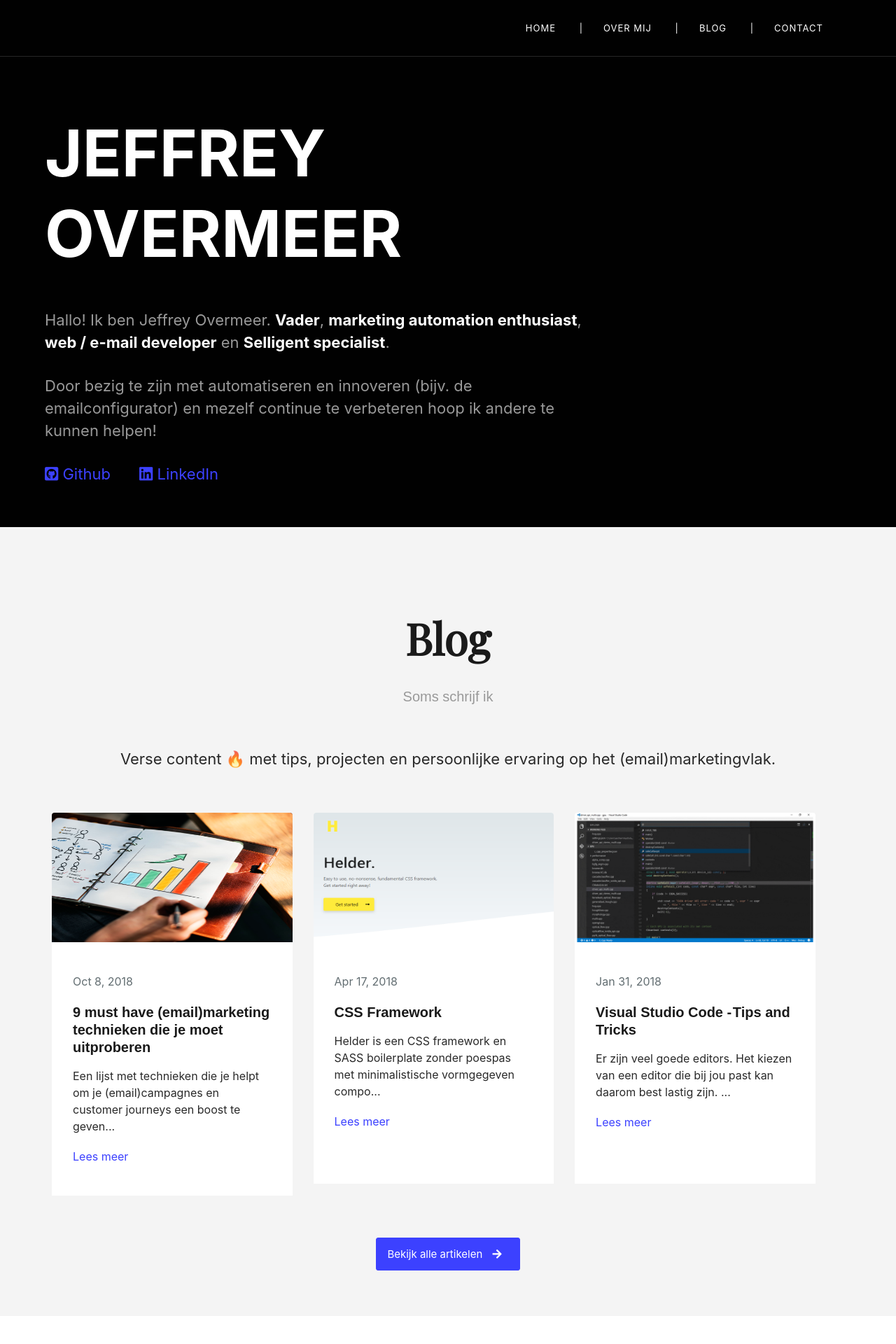
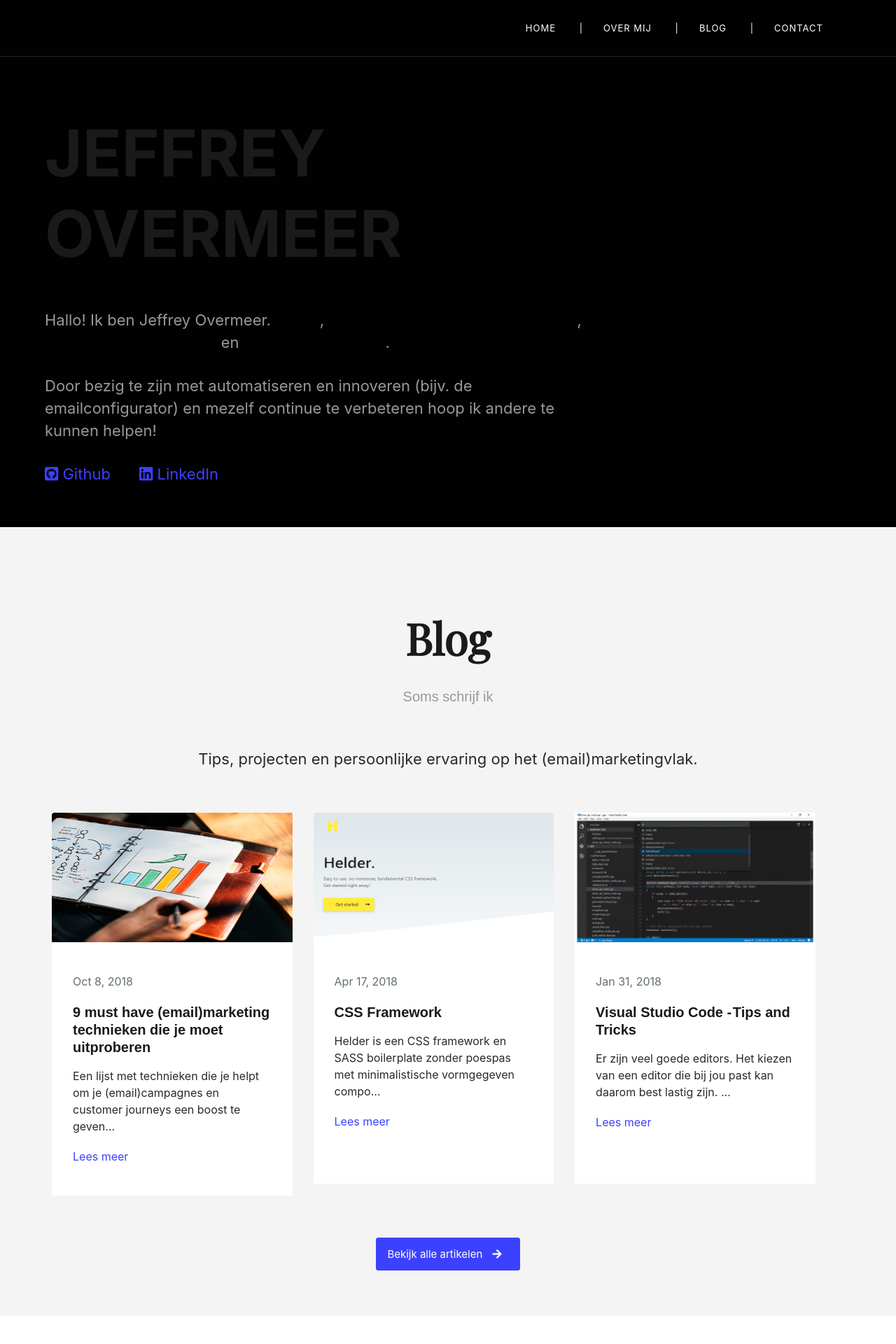
Before and after one commit to jeffrey-over/jeffrey-over.github.io, a Jekyll site: the page built from index.html, in a window 1280 px wide. Shown: the top 1920 px of the page at 70% size. Built offline with Jekyll 4.4.1, drawn with Linux system fonts in a browser that asks for light colours; nearby versions of some CDN libraries; some web fonts are replaced; library files that are not in the unit come from our copies; comment, search, counter and statistics services are not loaded; some of the changed text lies outside the part shown.

Commit message:
subtle design changes

```diff
--- a/_includes/footer.html
+++ b/_includes/footer.html
@@ -2,6 +2,7 @@
 <footer id="light">
 		<div class="container">
 			<section>
+				<!--
 				<div class="columns" style="border-top: 1px solid #eee;">
 					<div class="third column">
 
@@ -41,19 +41,19 @@
 	<div id="mce-responses" class="clear">
 		<div class="response" id="mce-error-response" style="display:none"></div>
 		<div class="response" id="mce-success-response" style="display:none"></div>
-	</div>    <!-- real people should not fill this in and expect good things - do not remove this or risk form bot signups-->
+	</div>
     <div style="position: absolute; left: -5000px;" aria-hidden="true"><input type="text" name="b_ccb85f8cfccbb802f131c6098_0c35ee9d53" tabindex="-1" value=""></div>
     <div class="clear"><input type="submit" value="Inschrijven" name="subscribe" id="mc-embedded-subscribe" class="button"></div>
     </div>
 </form>
 </div>
 <script type='text/javascript' src='//s3.amazonaws.com/downloads.mailchimp.com/js/mc-validate.js'></script><script type='text/javascript'>(function($) {window.fnames = new Array(); window.ftypes = new Array();fnames[0]='EMAIL';ftypes[0]='email';fnames[1]='FNAME';ftypes[1]='text';fnames[2]='LNAME';ftypes[2]='text';fnames[3]='ADDRESS';ftypes[3]='address';fnames[4]='PHONE';ftypes[4]='phone';}(jQuery));var $mcj = jQuery.noConflict(true);</script>
-<!--End mc_embed_signup-->
 
 
 					</div>
 				</div>
-				<div class="columns">
+			-->
+				<div class="columns text-center">
 					<div class="full column colofon">
 						<p>Gemaakt door Jeffrey Overmeer.</p>
 					</div>
--- a/_layouts/post.html
+++ b/_layouts/post.html
@@ -5,7 +5,7 @@
 
 <div id="intro-post" class="container has-full-width text-center">
 <div class="has-small-width" style="margin: 0 auto;">
-    <section class="text-center">
+    <section class="text-left">
 
         <span style="background: #3c41ff;padding: 3px 7px;color: #74b9ff;">{{ page.label }}</span>
         <h1>{{ page.title }}</h1>
--- a/_sass/sections/_intro.scss
+++ b/_sass/sections/_intro.scss
@@ -25,8 +25,6 @@
 
 #intro-post {
     min-height: 400px;
-    background: #010101;
-    color: #999999;
     //background-image: linear-gradient(-180deg, rgba(0, 0, 0, 0.9) 0%, #2c2d30 75%) !important;
 }
 
@@ -59,7 +57,7 @@
 
 
 
-#intro b, #intro h1, #intro-post h1, #intro-post b {color: #ffffff;}
+//#intro b, #intro h1, #intro-post h1, #intro-post b {color: #ffffff;}
 
 
 
--- a/index.html
+++ b/index.html
@@ -43,7 +43,7 @@
                     <h1 class="is-title is-serif">Blog</h1>
                     <h3 class="is-subtitle">Soms schrijf ik</h3>
                     <p class="introtext">
-                           Verse content 🔥 met tips, projecten en persoonlijke ervaring op het (email)marketingvlak.
+                           Tips, projecten en persoonlijke ervaring op het (email)marketingvlak.
                     </p>
 
 
```
Also changed, not shown: other parts of _includes/footer.html (+2 -3 lines).
